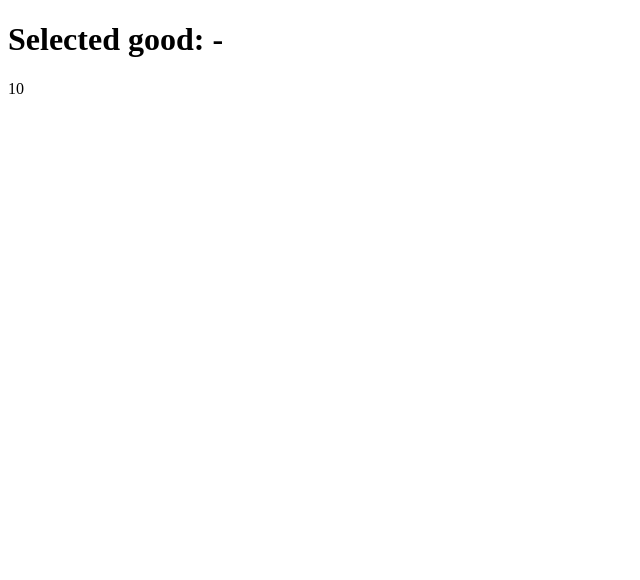
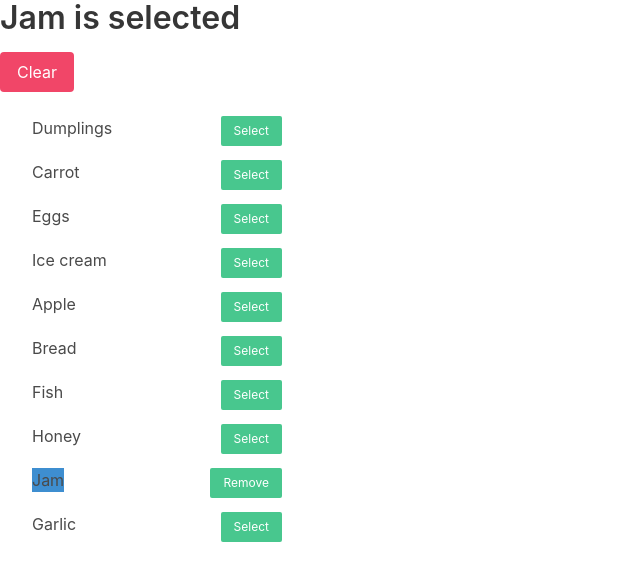
Before and after one commit to mate-academy/react_goods-selector, a React (Create React App) app: page / in a window 1280 px wide. Shown: the top 580 px of the page, without its empty margins (0-640 px from the left). Built offline with nearby package versions, Linux system fonts and the light colour scheme.

Commit message:
solution

```diff
--- a/package.json
+++ b/package.json
@@ -7,7 +7,8 @@
   "license": "GPL-3.0",
   "dependencies": {
     "@cypress/react": "^5.12.4",
-    "bulma": "^0.9.3",
+    "bulma": "^0.9.4",
+    "classnames": "^2.3.1",
     "react": "^17.0.2",
     "react-dom": "^17.0.2",
     "react-scripts": "^4.0.3"
@@ -17,7 +18,7 @@
     "@mate-academy/cypress-tools": "^1.0.4",
     "@mate-academy/eslint-config-react": "*",
     "@mate-academy/eslint-config-react-typescript": "*",
-    "@mate-academy/scripts": "^1.2.1",
+    "@mate-academy/scripts": "^1.2.3",
     "@mate-academy/students-ts-config": "*",
     "@mate-academy/stylelint-config": "*",
     "@types/node": "^17.0.23",
--- a/src/App.scss
+++ b/src/App.scss
@@ -1 +1,8 @@
-// styles go here
+ul {
+  position: absolute;
+  top: 100px;
+}
+
+li {
+  width: 250px;
+}
--- a/src/App.tsx
+++ b/src/App.tsx
@@ -1,4 +1,5 @@
 import React from 'react';
+import cn from 'classnames';
 import './App.scss';
 
 const goodsFromServer: string[] = [
@@ -14,11 +15,85 @@ const goodsFromServer: string[] = [
   'Garlic',
 ];
 
-const App: React.FC = () => (
-  <div className="App">
-    <h1>Selected good: -</h1>
-    {goodsFromServer.length}
-  </div>
-);
+type Props = {};
+
+interface State {
+  selectedGoods: string[];
+}
+
+class App extends React.Component<Props, State> {
+  state = {
+    selectedGoods: ['Jam'],
+  };
+
+  showMessage = (listOfGoods: string[]):string => {
+    if (listOfGoods.length === 0) {
+      return 'No goods selected';
+    }
+
+    if (listOfGoods.length === 1) {
+      return `${listOfGoods[0]} is selected`;
+    }
+
+    const lastIndex = listOfGoods.length - 1;
+
+    return `${listOfGoods.slice(0, lastIndex).join(', ')} and ${listOfGoods[lastIndex]} are selected`;
+  };
+
+  stateToggler = (product: string) => {
+    const stateGoodsCopy = this.state.selectedGoods.slice();
+
+    if (stateGoodsCopy.includes(product)) {
+      const index = stateGoodsCopy.indexOf(product);
+
+      stateGoodsCopy.splice(index, 1);
+    } else {
+      stateGoodsCopy.push(product);
+    }
+
+    this.setState({ selectedGoods: stateGoodsCopy });
+  };
+
+  render() {
+    const { selectedGoods } = this.state;
+
+    return (
+      <div className="content">
+        <h1>{this.showMessage(selectedGoods)}</h1>
+        {selectedGoods.length > 0 && (
+          <button
+            className="button is-danger"
+            type="button"
+            onClick={() => this.setState({ selectedGoods: [] })}
+          >
+            Clear
+          </button>
+        )}
+        <ul className="mt-4">
+          {goodsFromServer.map(product => (
+            <li
+              className="is-flex is-justify-content-space-between"
+              key={product}
+            >
+              <p className={
+                cn({ 'has-background-info': selectedGoods.includes(product) })
+              }
+              >
+                {product}
+              </p>
+              <button
+                type="button"
+                className="button is-success is-small"
+                onClick={() => this.stateToggler(product)}
+              >
+                {selectedGoods.includes(product) ? 'Remove' : 'Select'}
+              </button>
+            </li>
+          ))}
+        </ul>
+      </div>
+    );
+  }
+}
 
 export default App;
--- a/src/index.tsx
+++ b/src/index.tsx
@@ -1,5 +1,6 @@
 import ReactDOM from 'react-dom';
 import App from './App';
+import 'bulma/css/bulma.min.css';
 
 ReactDOM.render(
   <App />,
```
Also changed, not shown: 2 other files (tests, documents, lock files or other folders).
